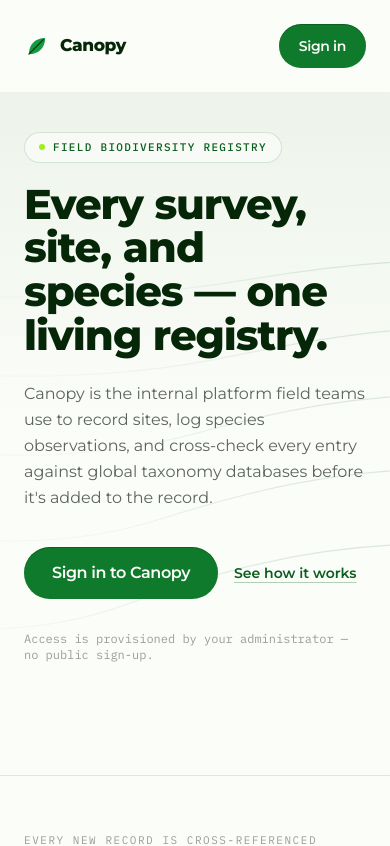
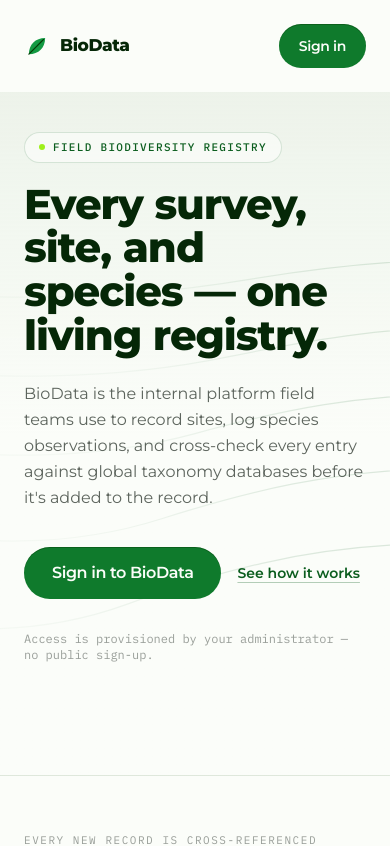
Before and after one commit to aliatliba/CRE_Biodiversity_Data_Management_Platform, a React (Vite) app in the folder frontend/: page / in a window 390 px wide. Shown: the top 846 px of the page. Built offline with nearby package versions, Linux system fonts and the light colour scheme.

Commit message:
fix: fixed sidebar

```diff
--- a/frontend/index.html
+++ b/frontend/index.html
@@ -5,11 +5,11 @@
     <link rel="icon" type="image/svg+xml" href="/leaf.svg" />
     <meta name="viewport" content="width=device-width, initial-scale=1" />
     <meta name="theme-color" content="#053B06" />
-    <meta name="description" content="Canopy — the field biodiversity registry. Log sites, validate species against global taxonomy databases, and keep every survey record in one place." />
+    <meta name="description" content="BioData — the field biodiversity registry. Log sites, validate species against global taxonomy databases, and keep every survey record in one place." />
     <link rel="preconnect" href="https://fonts.googleapis.com" />
     <link rel="preconnect" href="https://fonts.gstatic.com" crossorigin />
     <link href="https://fonts.googleapis.com/css2?family=Montserrat:ital,wght@0,400;0,500;0,600;0,700;0,800;0,900;1,500&family=IBM+Plex+Mono:wght@400;500;600&display=swap" rel="stylesheet" />
-    <title>Canopy — Field Biodiversity Registry</title>
+    <title>BioData — Field Biodiversity Registry</title>
     <script>
       // Applied before paint to avoid a light-mode flash on load.
       (function () {
--- a/frontend/src/components/layout/AppLayout.tsx
+++ b/frontend/src/components/layout/AppLayout.tsx
@@ -7,10 +7,15 @@ export function AppLayout({ title, children }: { title: string; children: ReactN
   return (
     <div className="flex min-h-screen bg-mist-100/30">
       <Sidebar />
-      <div className="flex min-h-screen flex-1 flex-col">
+
+      <div className="ml-60 flex min-h-screen flex-1 flex-col">
         <Header title={title} />
-        <main className="flex-1 px-5 pb-24 pt-6 sm:px-8 md:pb-8">{children}</main>
+
+        <main className="flex-1 px-5 pb-24 pt-6 sm:px-8 md:pb-8">
+          {children}
+        </main>
       </div>
+
       <MobileNav />
     </div>
   )
--- a/frontend/src/components/layout/Sidebar.tsx
+++ b/frontend/src/components/layout/Sidebar.tsx
@@ -17,16 +17,16 @@ export function Sidebar() {
   const isAdmin = user?.role === 'admin'
 
   return (
-    <aside className="hidden w-60 shrink-0 flex-col border-r border-canopy-900/[0.08] bg-paper-0 md:flex">
+    <aside className="fixed left-0 top-0 z-40 hidden h-screen w-60 shrink-0 flex-col overflow-hidden border-r border-canopy-900/[0.08] bg-paper-0 md:flex">
       <div className="flex items-center gap-2.5 px-6 py-6">
         <svg width="22" height="22" viewBox="0 0 32 32" fill="none" aria-hidden="true">
           <path d="M6 26C6 14 14 6 26 6C26 18 18 26 6 26Z" fill="var(--color-canopy-600)" />
           <path d="M6 26C10 22 16 16 24 8" stroke="var(--color-canopy-900)" strokeWidth="1.4" strokeLinecap="round" />
         </svg>
-        <span className="font-display text-[15px] font-extrabold tracking-tight text-canopy-950">Canopy</span>
+        <span className="font-display text-[15px] font-extrabold tracking-tight text-canopy-950">BioData</span>
       </div>
 
-      <nav className="flex flex-1 flex-col gap-1 px-3">
+      <nav className="flex flex-1 flex-col gap-1 overflow-hidden px-3">
         {NAV_ITEMS.filter((item) => !item.adminOnly || isAdmin).map(({ to, label, icon: Icon }) => (
           <NavLink
             key={to}
@@ -50,7 +50,7 @@ export function Sidebar() {
         to="/profile"
         className={({ isActive }) =>
           cn(
-            'block border-t border-canopy-900/[0.08] px-6 py-5 transition-colors hover:bg-mist-100',
+            'mt-auto block border-t border-canopy-900/[0.08] px-6 py-5 transition-colors hover:bg-mist-100',
             isActive && 'bg-mist-100'
           )
         }
--- a/frontend/src/features/auth/pages/LoginPage.tsx
+++ b/frontend/src/features/auth/pages/LoginPage.tsx
@@ -73,7 +73,7 @@ export function LoginPage() {
               <path d="M6 26C6 14 14 6 26 6C26 18 18 26 6 26Z" fill="var(--color-lichen-400)" />
               <path d="M6 26C10 22 16 16 24 8" stroke="var(--color-paper-0)" strokeWidth="1.4" strokeLinecap="round" />
             </svg>
-            <span className="font-display text-[17px] font-extrabold tracking-tight text-paper-0">Canopy</span>
+            <span className="font-display text-[17px] font-extrabold tracking-tight text-paper-0">BioData</span>
           </Link>
         </div>
         <motion.div
@@ -104,7 +104,7 @@ export function LoginPage() {
               <path d="M6 26C6 14 14 6 26 6C26 18 18 26 6 26Z" fill="var(--color-canopy-600)" />
               <path d="M6 26C10 22 16 16 24 8" stroke="var(--color-canopy-900)" strokeWidth="1.4" strokeLinecap="round" />
             </svg>
-            <span className="font-display text-[16px] font-extrabold tracking-tight text-canopy-950">Canopy</span>
+            <span className="font-display text-[16px] font-extrabold tracking-tight text-canopy-950">BioData</span>
           </Link>
 
           <h1 className="font-display text-[1.7rem] font-bold tracking-tight text-canopy-950">
--- a/frontend/src/features/landing/components/Hero.tsx
+++ b/frontend/src/features/landing/components/Hero.tsx
@@ -61,7 +61,7 @@ export function Hero() {
             transition={{ duration: 0.6, delay: 0.65 }}
             className="mt-6 max-w-md text-[16px] leading-relaxed text-ink-950/65"
           >
-            Canopy is the internal platform field teams use to record sites, log
+            BioData is the internal platform field teams use to record sites, log
             species observations, and cross-check every entry against global
             taxonomy databases before it's added to the record.
           </motion.p>
@@ -74,7 +74,7 @@ export function Hero() {
           >
             <Link to={ROUTES.login}>
               <Button variant="primary" size="lg">
-                Sign in to Canopy
+                Sign in to BioData
               </Button>
             </Link>
             <a
--- a/frontend/src/features/landing/components/LandingFooter.tsx
+++ b/frontend/src/features/landing/components/LandingFooter.tsx
@@ -23,13 +23,13 @@ export function LandingFooter() {
               size="lg"
               className="bg-lichen-400 text-canopy-950 hover:bg-lichen-300"
             >
-              Sign in to Canopy
+              Sign in to BioData
             </Button>
           </Link>
         </Reveal>
 
         <div className="flex flex-col items-center justify-between gap-4 pt-8 text-xs text-paper-0/40 sm:flex-row">
-          <span>© {new Date().getFullYear()} Canopy — Field Biodiversity Registry</span>
+          <span>© {new Date().getFullYear()} BioData — Field Biodiversity Registry</span>
           <span className="font-mono">Internal research tool · not for public use</span>
         </div>
       </div>
--- a/frontend/src/features/landing/components/LandingNav.tsx
+++ b/frontend/src/features/landing/components/LandingNav.tsx
@@ -17,7 +17,7 @@ export function LandingNav() {
           <path d="M6 26C10 22 16 16 24 8" stroke="var(--color-canopy-900)" strokeWidth="1.4" strokeLinecap="round" />
         </svg>
         <span className="font-display text-[17px] font-extrabold tracking-tight text-canopy-950">
-          Canopy
+          BioData
         </span>
       </div>
       <nav className="hidden items-center gap-8 md:flex">
--- a/frontend/src/features/landing/components/ValidationFeature.tsx
+++ b/frontend/src/features/landing/components/ValidationFeature.tsx
@@ -10,7 +10,7 @@ export function ValidationFeature() {
             No duplicate entries. No unverified names.
           </h2>
           <p className="mt-5 max-w-md text-[15px] leading-relaxed text-ink-950/65">
-            Type a scientific name and Canopy checks it against the existing
+            Type a scientific name and BioData checks it against the existing
             catalogue first. If it's new, taxonomy, conservation status, and
             common names are pulled in automatically — every field stays
             traceable to the source that supplied it.
--- a/frontend/src/index.css
+++ b/frontend/src/index.css
@@ -5,7 +5,7 @@
 @custom-variant dark (&:where(.dark, .dark *));
 
 @theme {
-  /* ---- Canopy palette ---- */
+  /* ---- BioData palette ---- */
   --color-canopy-950: #052707;
   --color-canopy-900: #053b06;
   --color-canopy-800: #0b5d1e;
--- a/frontend/src/pages/NotFoundPage.tsx
+++ b/frontend/src/pages/NotFoundPage.tsx
@@ -7,7 +7,7 @@ export function NotFoundPage() {
       <p className="font-mono text-sm text-canopy-700">404</p>
       <h1 className="font-display text-2xl font-bold text-canopy-950">This page doesn't exist</h1>
       <Link to={ROUTES.landing} className="mt-2 text-sm font-semibold text-canopy-800 underline underline-offset-4">
-        Back to Canopy
+        Back to BioData
       </Link>
     </div>
   )
```
Also changed, not shown: 1 other file (tests, documents, lock files or other folders).
